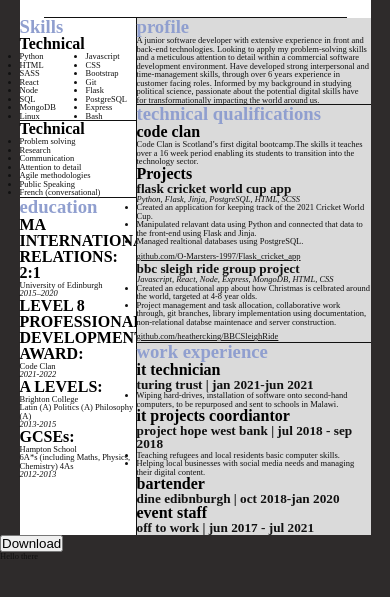
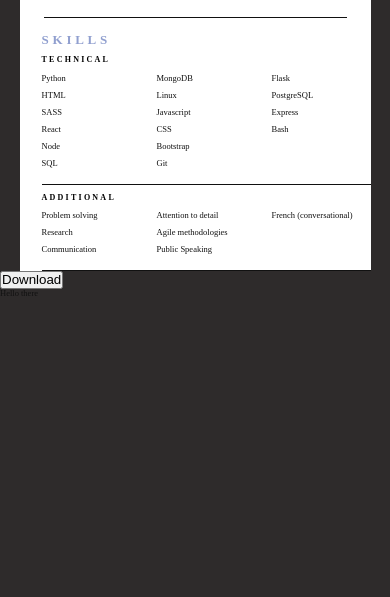
Before and after one commit to O-Marsters-1997/HTML-CV, a plain HTML site: page index.html in a window 390 px wide. Shown: the part 81-678 px from the top of the page. Drawn offline with nearby package versions, Linux system fonts and the light colour scheme; a web font is replaced by a local one.

Commit message:
skills section mobile

```diff
--- a/index.html
+++ b/index.html
@@ -49,12 +49,12 @@
                             </ul>
                         </div>
                     </div>
-                    <div class = "left">
 
                     <!-- Skills -->
                     <!-- Technical skills -->
-                        <h3 class="skills-title">Skills</h3>
-                        <h4 class="skills-subtitle">Technical</h4>
+                    <div class="skills-section">
+                        <h3 class="skills-title">skills</h3>
+                        <h4 class="skills-subtitle">technical</h4>
                         <ul class="technical-skills-list">
                             <!-- Left column -->
                             <li class="skills-list-item python">Python</li>
@@ -78,7 +78,7 @@
                         </ul>
 
                         <!-- Additional skills -->
-                        <h4 class="skills-subtitle">Technical</h4>
+                        <h4 class="skills-subtitle">additional</h4>
                         <ul class="additional-skills-list">
                             <li class="skills-list-item">Problem solving</li>
                             <li class="skills-list-item">Research</li>
@@ -88,9 +88,10 @@
                             <li class="skills-list-item">Public Speaking</li>
                             <li class="skills-list-item">French (conversational)</li>
                         </ul>
+                    </div>
 
                     <!-- Education section -->
-                        <h3 class="education-title">education</h3>
+                    <!-- <h3 class="education-title">education</h3>
 
                     <div class="education-section-item">
                         <h4 class="education-section-title">
@@ -143,18 +144,17 @@
                             2012-2013
                         </p>
                     </div>
-                    </div>
-                    <div class="right">
+                 -->
 
                     <!-- Profile section -->
-                        <div class="profile-section">
+                    <!-- <div class="profile-section">
                         <h3 class="profile-title">profile</h3>
                         <p class="profile-description">
                         A junior software developer with extensive experience in front and back-end technologies. Looking to apply my problem-solving skills and a meticulous attention to detail within a commercial software development environment. Have developed strong interpersonal and time-management skills, through over 6 years experience in customer facing roles. Informed by my background in studying political science, passionate about the potential digital skills have for transformationally impacting the world around us.
                         </p>
-                        </div>
+                    </div> -->
                     <!-- Tecnical qualifications section -->
-                        <div class="technical-qualifications-section">
+                    <!-- <div class="technical-qualifications-section">
                         <h3 class="technical-qualifications-title">technical qualifications</h3>
                         <h4 class="code-clan-title">code clan</h4>
                         <p class="code-clan-description">Code Clan is Scotland’s first digital bootcamp.The skills it teaches over a 16 week period enabling its students to transition into the technology sector.</p>
@@ -198,9 +198,9 @@
                                 </a>
                             </div>
                         </div>
-                        </div>
+                    </div> -->
                     <!-- Work experience section -->
-                        <div class="work-experience-section">
+                    <!-- <div class="work-experience-section">
                         <h3 class="work-experience-title">work experience</h3>
                         <div class="work-experience-item">
                             <h4 class="work-experience-title">
@@ -237,7 +237,7 @@
                             </h4>
                             <h5 class="work-experience-details">
                             dine edibnburgh | oct 2018-jan 2020
-                                </h5>
+                            </h5> -->
                             <!-- <ul class="work-experience-description-list">
                                 <li class="work-experience-description-item">
 
@@ -246,14 +246,14 @@
 
                                 </li>
                             </ul> -->
-                            </div>
+                        <!-- </div>
                         <div class="work-experience-item">
                             <h4 class="work-experience-title">
                                 event staff
                             </h4>
                             <h5 class="work-experience-details">
                             off to work | jun 2017 - jul 2021
-                                </h5>
+                            </h5> -->
                             <!-- <ul class="work-experience-description-list">
                                 <li class="work-experience-description-item">
 
@@ -262,9 +262,8 @@
 
                                 </li>
                             </ul> -->
-                            </div>
-                        </div>
-                    </div>
+                        <!-- </div>
+                    </div>-->
                 </div>
             </div>
             <button id = "resume-button">Download</button>
--- a/src/scss/base/_base.scss
+++ b/src/scss/base/_base.scss
@@ -16,3 +16,10 @@ $section-subtitle: "Montserrat";
 $section-subtitle-summary: "Montserrat-light";
 $repo-links: "Montserrat-light";
 $body-text: "Open-sans-light";
+
+
+// Spacings
+$section-title-spacing: .2em;
+
+// Margins
+$ml: 1.378rem;
--- a/src/scss/layout/_cv.scss
+++ b/src/scss/layout/_cv.scss
@@ -8,7 +8,6 @@
     margin: 0 auto;
     max-width: min(600px, 90%);
 }
-
 
 #id {
     display: grid;
@@ -26,34 +25,7 @@
     height: fit-content;
 }
 
-.left {
-    grid-column: 1 / 5;
-    @include border-left-section;
-
-}
-
-.right {
-    grid-column: 5 / -1;
-    background-color: rgb(218, 218, 218);
-}
-
-
-
-// Skills section
-
-.technical-skills-list {
-    columns: 2;
-    -webkit-columns: 2;
-    -moz-columns: 2;
-    @include border-bottom-subsection;
-}
-
-.additional-skills-list {
-    @include border-bottom-subsection;
-}
-
 // Education section
-
 .education-dates {
     font-style: italic;
 }
--- a/src/scss/layout/_header.scss
+++ b/src/scss/layout/_header.scss
@@ -16,7 +16,7 @@
 .header {
     position: relative;
     justify-content: start;
-    margin: 0 1.5em;
+    margin: 0 1.5em .71em 1.5em;
     padding-bottom: 1.25rem;
     border-bottom: 1px solid $body-primary;
 }
@@ -97,7 +97,6 @@
 
 // Media Queries
 
-
 // FOr larfer screens
 @media screen and (min-width: 500px) {
 
@@ -127,10 +126,6 @@
         height: 10.457rem;
         transition: height 100ms ease-in;
     }
-
-    .contact-wrapper {
-        // transition: opacity 450ms ease-in;
-    }
 }
 
 @media screen and (max-width: 350px) {
--- a/src/scss/layout/_index.scss
+++ b/src/scss/layout/_index.scss
@@ -1,3 +1,4 @@
 @forward './cv';
 @forward './structure';
 @forward './header';
+@forward './sections/skills';
--- /dev/null
+++ b/src/scss/layout/sections/_skills.scss
@@ -0,0 +1,33 @@
+@use '../../base/' as *;
+@use '../../abstracts/' as *;
+
+// Skills section
+
+.skills-section {
+    grid-column: 1 / -1;
+    margin-left: $ml;
+
+    & .technical-skills-list, .additional-skills-list {
+        column-count: 3;
+        padding-bottom: .75em;
+        @include border-bottom-subsection;
+    }
+
+    & .skills-list-item {
+        list-style: none;
+        line-height: 2em;
+    }
+}
+
+
+// Skills titles
+
+.skills-title, .skills-subtitle {
+    font-variant: small-caps;
+    letter-spacing: $section-title-spacing;
+}
+
+.skills-subtitle {
+    padding: .5em 0;
+    font-size: .7em;
+}
```
Also changed, not shown: src/styles/style.css, 1 other file. Lines whose indentation alone changed are shown as unchanged.
